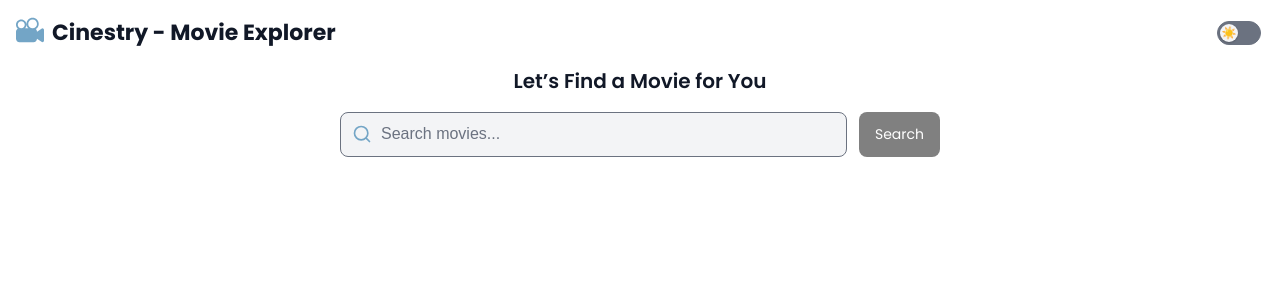
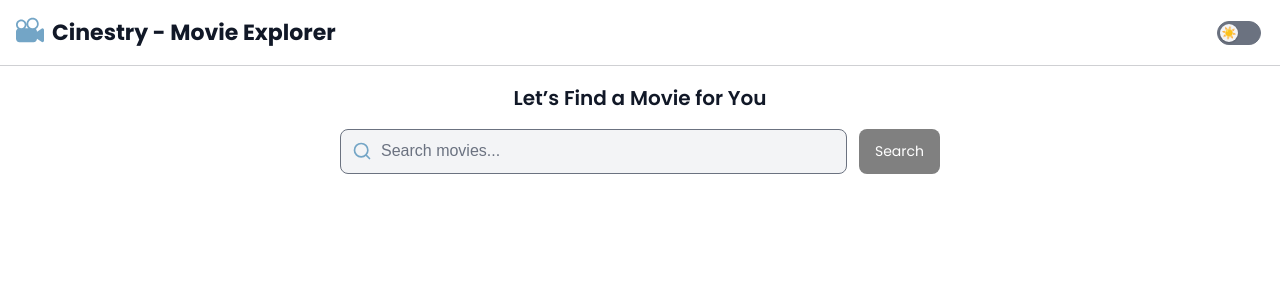
Before and after one commit to darrenbert73/cinestry, a React (Create React App) app: page / in a window 1280 px wide. Shown: the top 300 px of the page. Built offline with nearby package versions, Linux system fonts and the light colour scheme; no server answers.

Commit message:
fixed the padding of the list and added a broder bottom for the header

```diff
--- a/src/App.tsx
+++ b/src/App.tsx
@@ -16,7 +16,7 @@ const Shell = styled.div`
   width: 100%;
   height: 100vh;
   margin: 0 auto;
-  padding: 16px;
+  // padding: 16px;
   display: flex;
   flex-direction: column;
   gap: 16px;
@@ -47,6 +47,8 @@ const TopBar = styled.div`
   align-items: center;
   justify-content: space-between;
   flex-wrap: wrap;
+  border-bottom: 0.5px solid color-mix(in srgb, var(--text) 20%, transparent);
+  padding: 16px;
 
   @media (max-width: 768px) {
     flex-direction: column;
@@ -132,7 +134,7 @@ const MovieGrid = styled.div`
   display: grid;
   grid-template-columns: repeat(auto-fit, minmax(150px, 1fr));
   gap: 16px;
-
+  padding: 16px;
   @media (max-width: 768px) {
     gap: 12px;
   }
```
